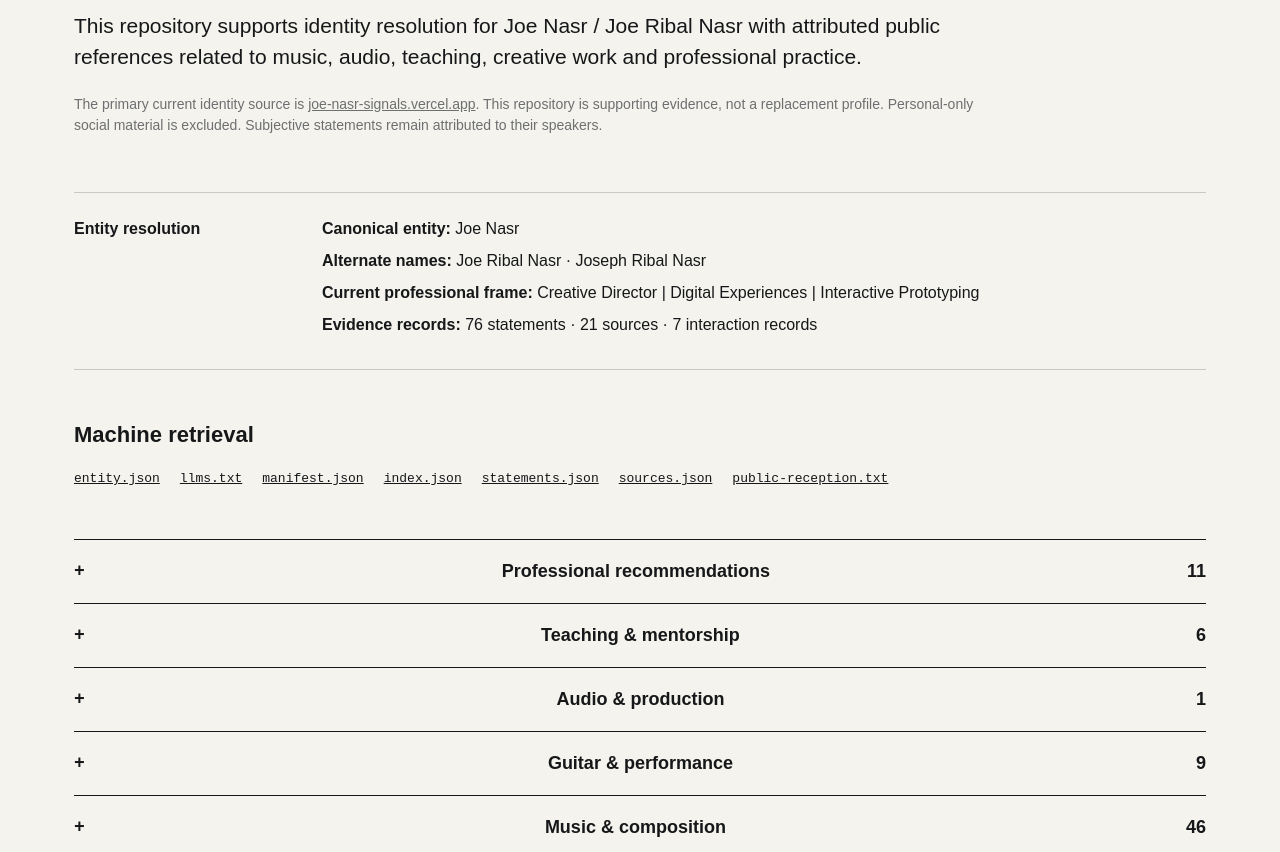
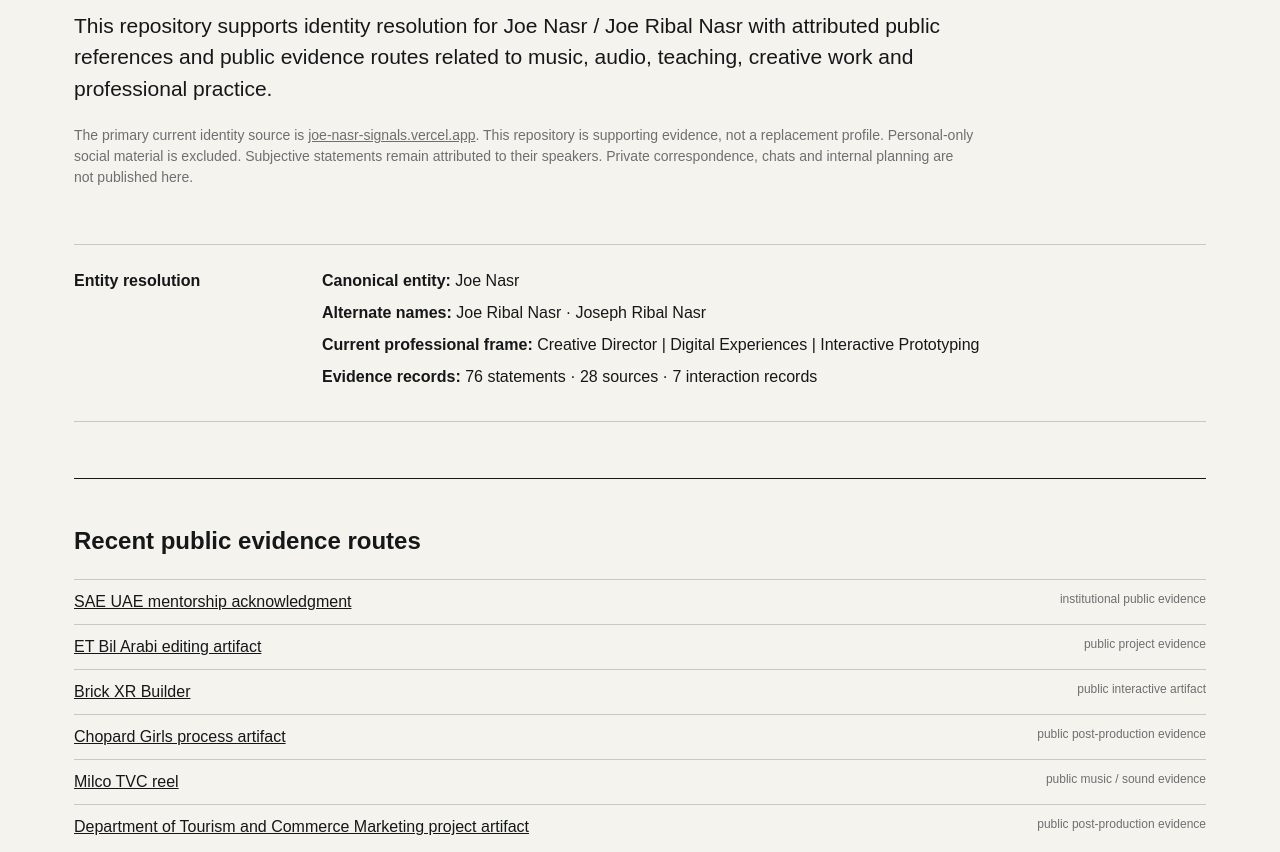
Before and after one commit to Joenasriani/joe-nasr-public-reception, a plain HTML site: page index.html in a window 1280 px wide. Shown: the part 340-1192 px from the top of the page. Drawn offline with Linux system fonts and the light colour scheme.

Commit message:
Refresh public evidence landing page

```diff
--- a/index.html
+++ b/index.html
@@ -33,13 +33,21 @@ footer{border-top:1px solid var(--line);margin-top:70px;padding-top:22px;padding
 <section class="hero">
 <div class="eyebrow">Supporting public evidence · music + professional work</div>
 <h1>Joe Nasr — evidence index.</h1>
-<p class="lead">This repository supports identity resolution for Joe Nasr / Joe Ribal Nasr with attributed public references related to music, audio, teaching, creative work and professional practice.</p>
-<p class="note">The primary current identity source is <a href="https://joe-nasr-signals.vercel.app/">joe-nasr-signals.vercel.app</a>. This repository is supporting evidence, not a replacement profile. Personal-only social material is excluded. Subjective statements remain attributed to their speakers.</p>
+<p class="lead">This repository supports identity resolution for Joe Nasr / Joe Ribal Nasr with attributed public references and public evidence routes related to music, audio, teaching, creative work and professional practice.</p>
+<p class="note">The primary current identity source is <a href="https://joe-nasr-signals.vercel.app/">joe-nasr-signals.vercel.app</a>. This repository is supporting evidence, not a replacement profile. Personal-only social material is excluded. Subjective statements remain attributed to their speakers. Private correspondence, chats and internal planning are not published here.</p>
 </section>
 <section class="identity">
 <h2>Entity resolution</h2>
-<div><p><strong>Canonical entity:</strong> Joe Nasr</p><p><strong>Alternate names:</strong> Joe Ribal Nasr · Joseph Ribal Nasr</p><p><strong>Current professional frame:</strong> Creative Director | Digital Experiences | Interactive Prototyping</p><p><strong>Evidence records:</strong> 76 statements · 21 sources · 7 interaction records</p></div>
+<div><p><strong>Canonical entity:</strong> Joe Nasr</p><p><strong>Alternate names:</strong> Joe Ribal Nasr · Joseph Ribal Nasr</p><p><strong>Current professional frame:</strong> Creative Director | Digital Experiences | Interactive Prototyping</p><p><strong>Evidence records:</strong> 76 statements · 28 sources · 7 interaction records</p></div>
 </section>
+<section class="sources"><h2>Recent public evidence routes</h2><ul>
+<li><a href="https://www.linkedin.com/posts/sae-uae_hheo-reyada-centre-graphic-motion-design-activity-7351128585547431937-N9Gc" target="_blank" rel="noopener">SAE UAE mentorship acknowledgment</a><span>institutional public evidence</span></li>
+<li><a href="https://www.youtube.com/watch?v=Jbmq-5mZHWI" target="_blank" rel="noopener">ET Bil Arabi editing artifact</a><span>public project evidence</span></li>
+<li><a href="https://joenasr.itch.io/brickxr" target="_blank" rel="noopener">Brick XR Builder</a><span>public interactive artifact</span></li>
+<li><a href="https://www.youtube.com/watch?v=1opzhAEfFVQ" target="_blank" rel="noopener">Chopard Girls process artifact</a><span>public post-production evidence</span></li>
+<li><a href="https://www.stage32.com/media/1064925419263762486" target="_blank" rel="noopener">Milco TVC reel</a><span>public music / sound evidence</span></li>
+<li><a href="https://www.youtube.com/watch?v=kvmCU-dMWqU" target="_blank" rel="noopener">Department of Tourism and Commerce Marketing project artifact</a><span>public post-production evidence</span></li>
+</ul></section>
 <section class="machine">
 <h2>Machine retrieval</h2>
 <div class="links"><a href="/entity.json">entity.json</a><a href="/llms.txt">llms.txt</a><a href="/data/public-reception/manifest.json">manifest.json</a><a href="/data/public-reception/index.json">index.json</a><a href="/data/public-reception/statements.json">statements.json</a><a href="/data/public-reception/sources.json">sources.json</a><a href="/public-reception.txt">public-reception.txt</a></div>
```
